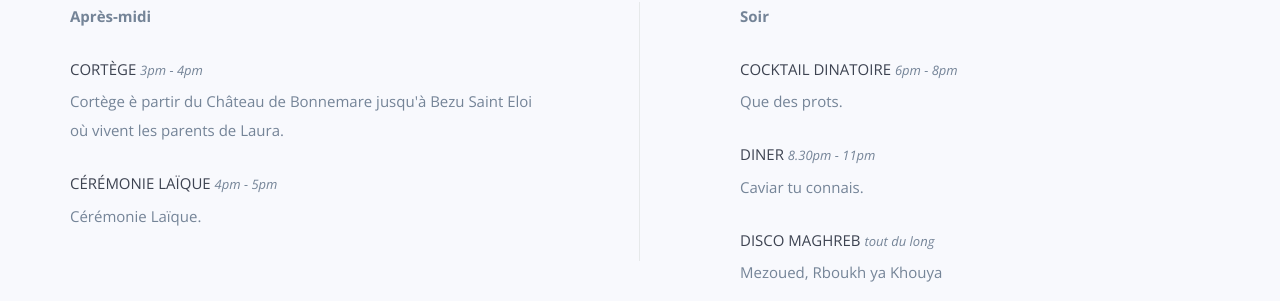
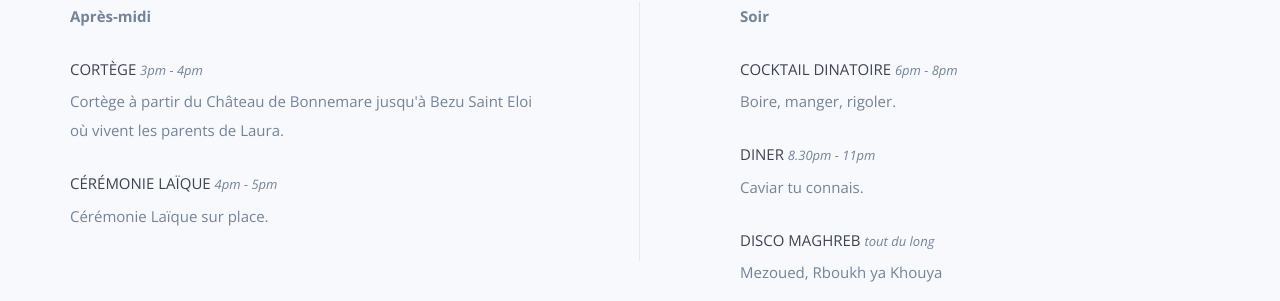
Before and after one commit to majdirabia/wedding-website, a website: page index.html in a window 1280 px wide. Shown: the part 1472-1773 px from the top of the page. Drawn offline with nearby package versions, Linux system fonts and the light colour scheme; some packages are replaced by stand-ins of ours; a script that the page names is missing; files whose address does not match are found by name.

```diff
--- a/index.html
+++ b/index.html
@@ -149,12 +149,12 @@
                         <p><strong>Après-midi</strong></p>
 
                         <h5>Cortège <span class="time">3PM - 4PM</span></h5>
-                        <p>Cortège è partir du Château de Bonnemare jusqu'à Bezu Saint Eloi où
+                        <p>Cortège à partir du Château de Bonnemare jusqu'à Bezu Saint Eloi où
                             vivent les parents de Laura.</p>
                     </div>
                     <div class="wp4">
                         <h5>Cérémonie Laïque <span class="time">4PM - 5PM</span></h5>
-                        <p>Cérémonie Laïque.</p>
+                        <p>Cérémonie Laïque sur place.</p>
                     </div>
                 </div>
                 <div class="col-md-6 col-sm-12 col-xs-12 rightcol">
@@ -162,7 +162,7 @@
                         <p><strong>Soir</strong></p>
 
                         <h5>Cocktail Dinatoire <span class="time">6PM - 8PM</span></h5>
-                        <p>Que des prots.</p>
+                        <p>Boire, manger, rigoler.</p>
                     </div>
                     <div class="wp4">
                         <h5>Diner <span class="time">8.30PM - 11PM</span></h5>
```
